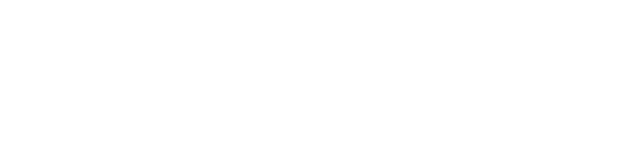
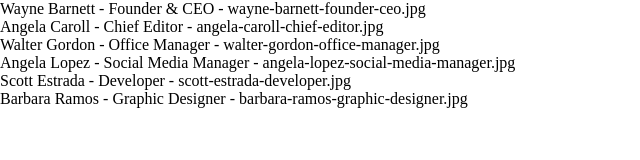
Before and after one commit to EnricoDErasmo/js-our-team, a plain HTML site: page index.html in a window 1280 px wide. Shown: the whole page, without its empty margins (0-640 px from the left). Drawn offline with Linux system fonts and the light colour scheme.

Commit message:
Milestone 2

```diff
--- a/index.html
+++ b/index.html
@@ -12,6 +12,11 @@
 </head>
 <body>
 
+    <div id="container">
+
+
+    </div>
+
 
 
 
--- a/js/script.js
+++ b/js/script.js
@@ -76,3 +76,15 @@ for (i = 0; i < team.length; i++){
 
 // MILESTONE 2:
 // Stampare le stesse informazioni su DOM sottoforma di stringhe
+
+const containerEl = document.getElementById("container");
+
+for (i = 0; i < 6; i++) {
+
+    let cardEl = document.createElement("div");
+
+    cardEl.innerHTML = team[i].nome + " - " + team[i].lavoro + " - " + team[i].foto;
+
+    containerEl.append(cardEl);
+
+};
```
